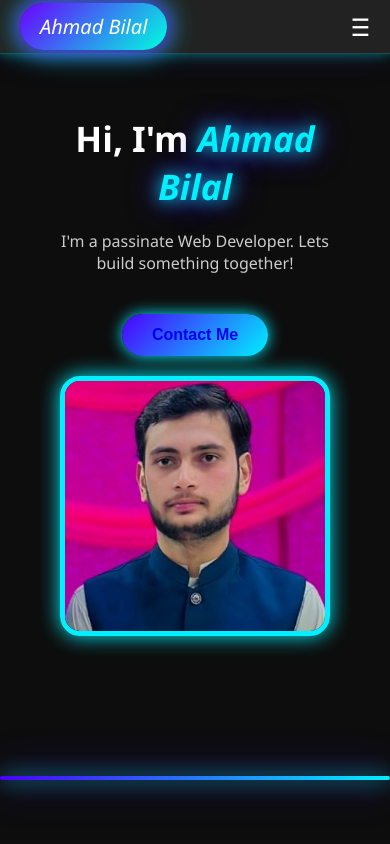
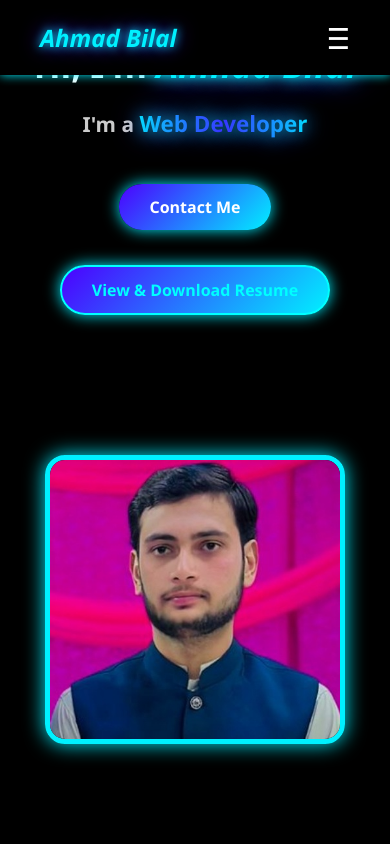
Before and after one commit to ahmadbilal-kh/portfolio, a React (Create React App) app: page / in a window 390 px wide. Shown: the top 844 px of the page. Built offline with nearby package versions, Linux system fonts and the light colour scheme.

Commit message:
add animation, resume, and navbar responsiveness

```diff
--- a/package.json
+++ b/package.json
@@ -7,6 +7,7 @@
     "@testing-library/jest-dom": "^6.6.3",
     "@testing-library/react": "^16.3.0",
     "@testing-library/user-event": "^13.5.0",
+    "aos": "^2.3.4",
     "bootstrap-icons": "^1.11.3",
     "react": "^19.1.0",
     "react-dom": "^19.1.0",
--- a/src/App.css
+++ b/src/App.css
@@ -1,5 +1,8 @@
 .App {
   text-align: center;
+}
+html {
+  scroll-behavior: smooth;
 }
 
 .App-logo {
@@ -52,151 +55,78 @@ body {
 }
 
 .navbar {
+  position: fixed;
+  width: 100%;
+  top: 0;
+  background: #000;
   display: flex;
   justify-content: space-between;
   align-items: center;
-  padding: 20px 50px;
-  background-color: #1a1a1a;
-  position: sticky;
-  top: 0;
+  padding: 18px 40px;
   z-index: 1000;
-  box-shadow: 0 2px 10px rgba(0, 0, 0, 0.5);
+  box-shadow: 0 0 10px #00f0ff;
 }
 
-/* Name Button - Left */
 .name-btn {
   font-size: 1.5rem;
-  font-style: italic;
+  color: #00f0ff;
+  font-weight: bold;
+  text-decoration: none;
+  text-shadow: 0 0 10px #00f0ff, 0 0 20px #4c00ff;
+}
+
+.menu-icon {
+  display: none;
+  font-size: 1.8rem;
+  color: #fff;
+  cursor: pointer;
+}
+
+.nav-right {
+  display: flex;
+  gap: 25px;
+}
+
+.nav-right a {
   color: #fff;
   text-decoration: none;
-  padding: 10px 20px;
-  border-radius: 30px;
-  background: linear-gradient(135deg, #6a00ff, #00ffe0);
-  box-shadow: 0 0 10px #6a00ff, 0 0 20px #00ffe0;
-  transition: transform 0.3s ease;
-  animation: pulse 2s infinite ease-in-out;
-}
-
-.name-btn:hover {
-  transform: scale(1.05);
-}
-
-@keyframes pulse {
-  0% {
-    box-shadow: 0 0 10px #6a00ff, 0 0 20px #00ffe0;
-  }
-  50% {
-    box-shadow: 0 0 20px #6a00ff, 0 0 30px #00ffe0;
-  }
-  100% {
-    box-shadow: 0 0 10px #6a00ff, 0 0 20px #00ffe0;
-  }
-}
-
-/* Nav Links - Right */
-.nav-right a {
-  color: white;
-  text-decoration: none;
-  margin-left: 30px;
-  font-weight: 600;
-  position: relative;
-  transition: color 0.3s ease;
-}
-
-.nav-right a::after {
-  content: "";
-  position: absolute;
-  width: 0%;
-  height: 2px;
-  left: 0;
-  bottom: -4px;
-  background: #00ffe0;
+  padding: 8px 15px;
+  border-radius: 20px;
+  font-weight: 500;
   transition: 0.3s ease;
 }
 
 .nav-right a:hover {
-  color: #00ffe0;
+  background: linear-gradient(90deg, #00f0ff, #4c00ff);
+  color: #000;
 }
 
-.nav-right a:hover::after {
-  width: 100%;
-}
-
-/* Navbar Styles */
-.navbar {
-  display: flex;
-  justify-content: space-between;
-  align-items: center;
-  padding: 20px 40px;
-  background: #0a0a0a;
-  position: sticky;
-  top: 0;
-  z-index: 1000;
-
-  /* Glowing shadow effect */
-  box-shadow: 0 0 10px rgba(0, 240, 255, 0.3), 0 0 20px rgba(0, 240, 255, 0.2),
-    0 0 40px rgba(76, 0, 255, 0.1);
-  border-bottom: 1px solid rgba(0, 240, 255, 0.2);
-}
-
-/* Navbar.css */
-.navbar {
-  display: flex;
-  justify-content: space-between;
-  align-items: center;
-  background: #222;
-  padding: 10px 20px;
-  color: white;
-  position: relative;
-}
-
-.nav-left .name-btn {
-  color: white;
-  text-decoration: none;
-  font-size: 20px;
-}
-
-.nav-right {
-  display: flex;
-  gap: 20px;
-}
-
-.nav-right a {
-  color: white;
-  text-decoration: none;
-}
-
-/* Hamburger Icon - hidden on desktop */
-.menu-icon {
-  display: none;
-  font-size: 24px;
-  cursor: pointer;
-}
-
-/* Responsive Style */
-@media (max-width: 786px) {
+/* 🔁 Responsive styles */
+@media (max-width: 768px) {
   .menu-icon {
     display: block;
   }
 
   .nav-right {
+    position: absolute;
+    top: 70px;
+    right: 0;
+    background: #000;
     flex-direction: column;
-    position: absolute;
-    top: 60px;
-    right: 20px;
-    background: #333;
-    padding: 20px;
-    border-radius: 10px;
-    transform: translateY(-20px);
-    opacity: 0;
-    pointer-events: none;
-    transition: all 0.3s ease;
+    width: 100%;
+    max-height: 0;
+    overflow: hidden;
+    transition: max-height 0.4s ease-in-out;
   }
 
   .nav-right.active {
-    transform: translateY(0);
-    opacity: 1;
-    pointer-events: auto;
+    max-height: 400px;
+    padding: 20px 0;
+  }
+
+  .nav-right a {
+    padding: 12px 0;
+    text-align: center;
   }
 }
 
@@ -206,7 +136,10 @@ body {
   flex-wrap: wrap;
   justify-content: space-between;
   align-items: center;
-  padding: 60px 40px;
+  padding: 80px 40px;
+  background: #000;
+  color: #fff;
+  min-height: 100vh;
 }
 
 .hero-left {
@@ -215,19 +148,116 @@ body {
 }
 
 .hero-left h1 {
-  font-size: 3rem;
-  margin-bottom: 20px;
+  font-size: 3.2rem;
+  margin-bottom: 10px;
   color: #ffffff;
 }
 
-.hero-left p {
-  font-size: 1.1rem;
-  margin-bottom: 20px;
+.hero-left .role-text {
+  font-size: 1.4rem;
+  margin-top: 40px;
+  margin-bottom: 50px;
+  color: #ccc;
+}
+.typewriter-text {
+  font-weight: bolder;
+  font-size: 1.3rem;
+  margin-top: 20px;
   color: #ccc;
 }
 
-/* Contact Me Button */
-.hero-left .btn {
+.role-text {
+  font-weight: bold;
+  background: linear-gradient(90deg, #00f0ff, #4c00ff, #00f0ff);
+  -webkit-background-clip: text;
+  -webkit-text-fill-color: transparent;
+  animation: glowRoleText 2s infinite alternate;
+}
+
+@keyframes glowRoleText {
+  0% {
+    text-shadow: 0 0 5px #00f0ff, 0 0 10px #4c00ff;
+  }
+  100% {
+    text-shadow: 0 0 20px #00f0ff, 0 0 30px #4c00ff;
+  }
+}
+
+.cursor {
+  font-weight: bold;
+  color: #00f0ff;
+  animation: blink 1s infinite;
+}
+
+@keyframes blink {
+  0%,
+  100% {
+    opacity: 1;
+  }
+  50% {
+    opacity: 0;
+  }
+}
+
+/* Glowing Name Style */
+.glow-name {
+  font-style: italic;
+  color: #00f0ff;
+  text-shadow: 0 0 10px #00f0ff, 0 0 20px #00f0ff, 0 0 40px #4c00ff;
+  animation: glowText 2s ease-in-out infinite alternate;
+}
+
+@keyframes glowText {
+  from {
+    text-shadow: 0 0 10px #00f0ff, 0 0 20px #4c00ff;
+  }
+  to {
+    text-shadow: 0 0 20px #00f0ff, 0 0 40px #4c00ff;
+  }
+}
+
+/* Animated Role Text */
+.animated-text {
+  display: inline-block;
+  height: 40px;
+  overflow: hidden;
+  vertical-align: top;
+  margin-left: 10px;
+  position: relative;
+}
+
+.animated-text span {
+  display: block;
+  animation: text-slide 8s steps(4) infinite;
+}
+
+@keyframes text-slide {
+  0% {
+    transform: translateY(0%);
+  }
+  25% {
+    transform: translateY(-100%);
+  }
+  50% {
+    transform: translateY(-200%);
+  }
+  75% {
+    transform: translateY(-300%);
+  }
+  100% {
+    transform: translateY(0%);
+  }
+}
+
+/* Buttons */
+.hero-buttons {
+  display: flex;
+  flex-wrap: wrap;
+  gap: 20px;
+  margin-top: 30px;
+}
+
+.btn {
   padding: 12px 30px;
   font-size: 1rem;
   background: linear-gradient(135deg, #4c00ff, #00f0ff);
@@ -235,14 +265,25 @@ body {
   color: #fff;
   border-radius: 30px;
   cursor: pointer;
-  transition: 0.3s ease;
+  text-decoration: none;
+  font-weight: 600;
   box-shadow: 0 0 15px #00f0ff;
-  font-weight: 600;
+  transition: all 0.3s ease;
 }
 
-.hero-left .btn:hover {
+.btn:hover {
   box-shadow: 0 0 25px #00f0ff, 0 0 40px #4c00ff;
   transform: translateY(-2px);
+}
+
+.view-btn {
+  background-color: transparent;
+  border: 2px solid #00ffff;
+  color: #00ffff;
+}
+
+.btn-resume {
+  margin-left: 10px;
 }
 
 /* Hero Image */
@@ -273,31 +314,25 @@ body {
   .hero {
     flex-direction: column;
     text-align: center;
+    padding: 40px 20px;
   }
 
   .hero-left,
   .hero-right {
     width: 100%;
+    max-width: 100%;
   }
 
-  .hero-left .btn {
-    margin-top: 20px;
+  .hero-buttons {
+    justify-content: center;
   }
-}
-/* Glowing Name Style */
-.glow-name {
-  font-style: italic;
-  color: #00f0ff;
-  text-shadow: 0 0 10px #00f0ff, 0 0 20px #00f0ff, 0 0 40px #4c00ff;
-  animation: glowText 2s ease-in-out infinite alternate;
-}
 
-@keyframes glowText {
-  from {
-    text-shadow: 0 0 10px #00f0ff, 0 0 20px #4c00ff;
+  .btn {
+    margin-top: 15px;
   }
-  to {
-    text-shadow: 0 0 20px #00f0ff, 0 0 40px #4c00ff;
+
+  .btn-resume {
+    margin-left: 0;
   }
 }
 
--- a/src/App.js
+++ b/src/App.js
@@ -8,8 +8,18 @@ import Navbar from "./components/Navbar";
 import Projects from "./components/Projects";
 import Services from "./components/Services";
 import Skills from "./components/Skills";
+import AOS from "aos";
+import "aos/dist/aos.css";
+import { useEffect } from "react";
 
 function App() {
+  useEffect(() => {
+    AOS.init({
+      duration: 3000, // animation duration
+      once: true, // only animate once
+    });
+  }, []);
+
   return (
     <>
       <Navbar />
--- a/src/components/About.js
+++ b/src/components/About.js
@@ -3,8 +3,13 @@ import React from "react";
 const About = () => {
   return (
     <div>
-      <div className="section-glow-end"></div>
-      <div className="about" id="about">
+      <div className="section-glow-end" data-aos="fade-down"></div>
+      <div
+        className="about"
+        id="about"
+        data-aos-duration="1200"
+        data-aos="zoom-out-down"
+      >
         <h2 className="section-title">About</h2>
         <p className="about-text">
           I'm <span className="glow-name">Ahmad Bilal</span>, a passionate Web
--- a/src/components/Contact.js
+++ b/src/components/Contact.js
@@ -3,9 +3,9 @@ import React from 'react'
 const Contact = () => {
   return (
     <div>
-      <div className="section-glow-end"></div>
+      <div className="section-glow-end" data-aos="fade-down"></div>
     <section className="contact" id="contact">
-      <h2 className="section-title">Contact Me</h2>
+      <h2 className="section-title" data-aos="zoom-out">Contact Me</h2>
       <form className="contact-form">
         <input type="text" name="name" placeholder="Your Name" required />
         <input type="email" name="email" placeholder="Your Email" required />
--- a/src/components/Education.js
+++ b/src/components/Education.js
@@ -3,8 +3,13 @@ import React from "react";
 const Education = () => {
   return (
     <div>
-      <div class="section-glow-end"></div>
-      <section className="education" id="eductaion">
+      <div class="section-glow-end" data-aos="fade-down"></div>
+      <div
+        className="education"
+        id="eductaion"
+        data-aos="fade-up"
+        data-aos-duration="3000"
+      >
         <h2 className="section-title">Education</h2>
         <div className="education-item">
           <h3>Intermediate (ICS Computer Science)</h3>
@@ -30,7 +35,7 @@ const Education = () => {
             Node.js, and databases like MongoDB and SQL.
           </p>
         </div>
-      </section>
+      </div>
     </div>
   );
 };
--- a/src/components/Hero.js
+++ b/src/components/Hero.js
@@ -1,27 +1,98 @@
-import React from "react";
+import React, { useEffect, useState } from "react";
 import Image from "../components/images/ahmad.jpg";
 
 const Hero = () => {
+  const roles = [
+    "Software Engineer",
+    "Web Developer",
+    "MERN Stack Developer",
+    "UI/UX Designer",
+  ];
+  const [index, setIndex] = useState(0);
+  const [subIndex, setSubIndex] = useState(0);
+  const [deleting, setDeleting] = useState(false);
+  const [blink, setBlink] = useState(true);
+  const [pause, setPause] = useState(false);
+
+  useEffect(() => {
+    if (pause) return;
+
+    if (subIndex === roles[index].length + 1 && !deleting) {
+      setPause(true);
+      setTimeout(() => setDeleting(true), 1000);
+      return;
+    }
+
+    if (subIndex === 0 && deleting) {
+      setDeleting(false);
+      setIndex((prev) => (prev + 1) % roles.length);
+      return;
+    }
+
+    const timeout = setTimeout(
+      () => {
+        setSubIndex((prev) => prev + (deleting ? -1 : 1));
+      },
+      deleting ? 50 : 120
+    );
+
+    return () => clearTimeout(timeout);
+  }, [subIndex, index, deleting, pause]);
+
+  useEffect(() => {
+    if (pause) {
+      const timeout = setTimeout(() => setPause(false), 800);
+      return () => clearTimeout(timeout);
+    }
+  }, [pause]);
+
+  useEffect(() => {
+    const blinkInterval = setInterval(() => {
+      setBlink((prev) => !prev);
+    }, 500);
+    return () => clearInterval(blinkInterval);
+  }, []);
+
   return (
     <div>
       <section className="hero">
-        <div className="hero-left">
+        <div className="hero-left" data-aos="zoom-in">
           <h1>
             Hi, I'm <span className="glow-name">Ahmad Bilal</span>
           </h1>
+          <h3 className="typewriter-text">
+            I'm a{" "}
+            <span className="role-text">
+              {roles[index].substring(0, subIndex)}
+            </span>
+            <span className="cursor">{blink ? "|" : " "}</span>
+          </h3>
 
-          <p>I'm a passinate Web Developer. Lets build something together!</p>
-          <button className="btn">
-            <a href="#contact">Contact Me</a>
-          </button>
+          <div className="hero-buttons">
+            <a href="#contact" className="btn">
+              Contact Me
+            </a>
+            <a
+              href="https://drive.google.com/file/d/1_KY9_798AR7sp3G19RWWGvotyds-8rWx/view"
+              target="_blank"
+              rel="noopener noreferrer"
+              className="btn view-btn btn-resume"
+            >
+              View & Download Resume
+            </a>
+          </div>
         </div>
 
         <div className="hero-right">
-          <img src={Image} alt="" />
+          <img
+            data-aos="fade-up"
+            data-aos-delay="200"
+            src={Image}
+            alt="Ahmad"
+          />
         </div>
       </section>
     </div>
   );
 };
-
 export default Hero;
--- a/src/components/Navbar.js
+++ b/src/components/Navbar.js
@@ -1,4 +1,4 @@
-import React, { useState } from 'react';
+import React, { useState } from "react";
 
 const Navbar = () => {
   const [menuOpen, setMenuOpen] = useState(false);
@@ -10,15 +10,19 @@ const Navbar = () => {
   return (
     <nav className="navbar">
       <div className="nav-left">
-        <a href="/" className="name-btn"><i>Ahmad Bilal</i></a>
+        <a href="/" className="name-btn">
+          <i>Ahmad Bilal</i>
+        </a>
       </div>
 
-      <div className="menu-icon" onClick={toggleMenu}>☰</div>
+      <div className="menu-icon" onClick={toggleMenu}>
+        ☰
+      </div>
 
-      <div className={`nav-right ${menuOpen ? 'active' : ''}`}>
+      <div className={`nav-right ${menuOpen ? "active" : ""}`}>
         <a href="/">Home</a>
         <a href="#about">About</a>
-        <a href="#eductaion">Education</a>
+        <a href="#education">Education</a> {/* 🔧 fixed typo */}
         <a href="#skills">Skills</a>
         <a href="#projects">Projects</a>
         <a href="#services">Services</a>
--- a/src/components/Projects.js
+++ b/src/components/Projects.js
@@ -7,9 +7,11 @@ import weather from "../components/images/weather-app.jpg";
 const Projects = () => {
   return (
     <>
-      <div class="section-glow-end"></div>
+      <div class="section-glow-end" data-aos="fade-down"></div>
       <section class="projects" id="projects">
-        <h2 class="section-title">Projects</h2>
+        <h2 class="section-title" data-aos="zoom-out">
+          Projects
+        </h2>
         <div class="projects-grid">
           <div class="project-card">
             <img src={Moshy} alt="Project 1" />
--- a/src/components/Services.js
+++ b/src/components/Services.js
@@ -3,9 +3,9 @@ import React from 'react'
 const Services = () => {
   return (
     <div>
-      <div className="section-glow-end"></div>
+      <div className="section-glow-end" data-aos="fade-down"></div>
     <section className="services" id="services">
-      <h2 className="section-title">Services</h2>
+      <h2 className="section-title" data-aos="zoom-out">Services</h2>
       <div className="services-grid">
         <div className="service-card">
           <h3>App Development</h3>
--- a/src/components/Skills.js
+++ b/src/components/Skills.js
@@ -3,77 +3,79 @@ import React from "react";
 const Skills = () => {
   return (
     <div>
-      <div className="section-glow-end"></div>
+      <div className="section-glow-end" data-aos="fade-down"></div>
       <div className="skills" id="skills">
-        <h2 className="section-title">Skills</h2>
+        <h2 className="section-title" data-aos="zoom-out">
+          Skills
+        </h2>
         <div className="skills-grid">
-          <div className="skill">
+          <div className="skill" data-aos="zoom-out-right">
             <span>HTML5</span>
             <div className="progress">
               <div className="bar"></div>
             </div>
           </div>
-          <div className="skill">
+          <div className="skill" data-aos="zoom-out">
             <span>CSS3</span>
             <div className="progress">
               <div className="bar"></div>
             </div>
           </div>
-          <div className="skill">
+          <div className="skill" data-aos="zoom-out-left">
             <span>Tailwind / Bootstrap</span>
             <div className="progress">
               <div className="bar"></div>
             </div>
           </div>
-          <div className="skill">
+          <div className="skill" data-aos="zoom-out-right">
             <span>JavaScript</span>
             <div className="progress">
               <div className="bar"></div>
             </div>
           </div>
-          <div className="skill">
+          <div className="skill" data-aos="zoom-out">
             <span>React JS</span>
             <div className="progress">
               <div className="bar"></div>
             </div>
           </div>
-          <div className="skill">
+          <div className="skill" data-aos="zoom-out-left">
             <span>Next JS</span>
             <div className="progress">
               <div className="bar"></div>
             </div>
           </div>
-          <div className="skill">
+          <div className="skill" data-aos="zoom-out-right">
             <span>MongoDB</span>
             <div className="progress">
               <div className="bar"></div>
             </div>
           </div>
-          <div className="skill">
+          <div className="skill" data-aos="zoom-out">
             <span>Node JS</span>
             <div className="progress">
               <div className="bar"></div>
             </div>
           </div>
-          <div className="skill">
+          <div className="skill" data-aos="zoom-out-left">
             <span>TypeScript</span>
             <div className="progress">
               <div className="bar"></div>
             </div>
           </div>
-          <div className="skill">
-            <span>Redux / Zustand</span>
+          <div className="skill" data-aos="zoom-out-right">
+            <span>PHP</span>
             <div className="progress">
               <div className="bar"></div>
             </div>
           </div>
-          <div className="skill">
+          <div className="skill" data-aos="zoom-out">
             <span>SQL</span>
             <div className="progress">
               <div className="bar"></div>
             </div>
           </div>
-          <div className="skill">
+          <div className="skill" data-aos="zoom-out-left">
             <span>My SQL</span>
             <div className="progress">
               <div className="bar"></div>
```
Also changed, not shown: 2 other files (tests, documents, lock files or other folders).
